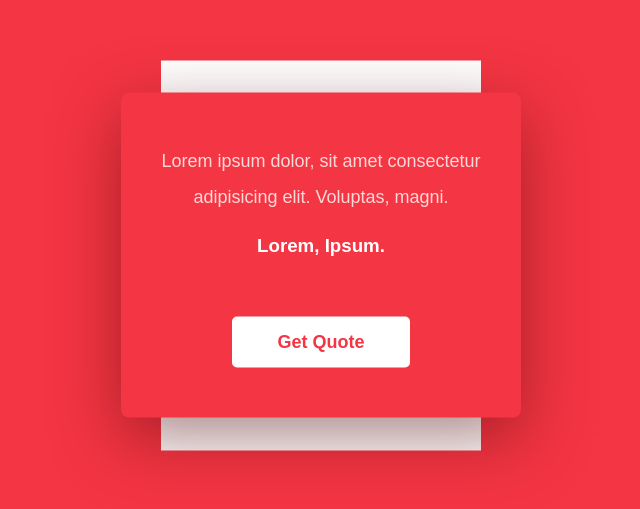
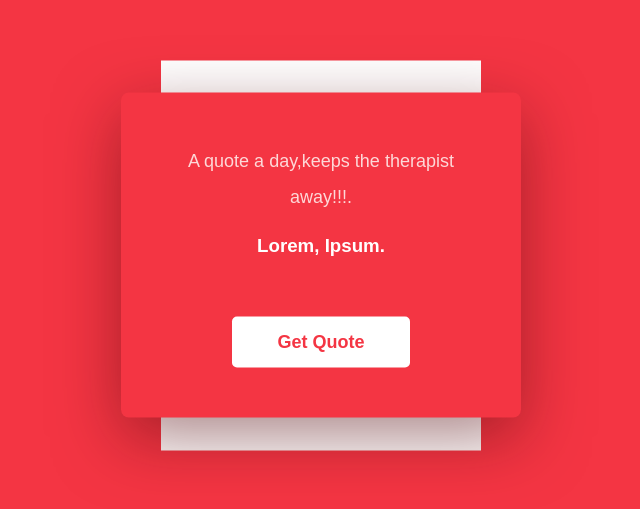
Before and after one commit to JESKA-JENIPHER/Phase1-project, a plain HTML site: page index.html in a window 1280 px wide. Shown: the part 145-654 px from the top of the page, without its empty margins (319-959 px from the left). Drawn offline with Linux system fonts and the light colour scheme; no server answers.

Commit message:
make changes in the paragraph

```diff
--- a/index.html
+++ b/index.html
@@ -13,8 +13,7 @@
   <div class="wrapper">
     <div class="container">
       <p id="quote">
-        Lorem ipsum dolor, sit amet consectetur adipisicing elit. Voluptas,
-        magni.
+        A quote a day,keeps the therapist away!!!.
       </p>
       <h3 id="author">Lorem, ipsum.</h3>
       <button id="btn">Get Quote</button>
```
